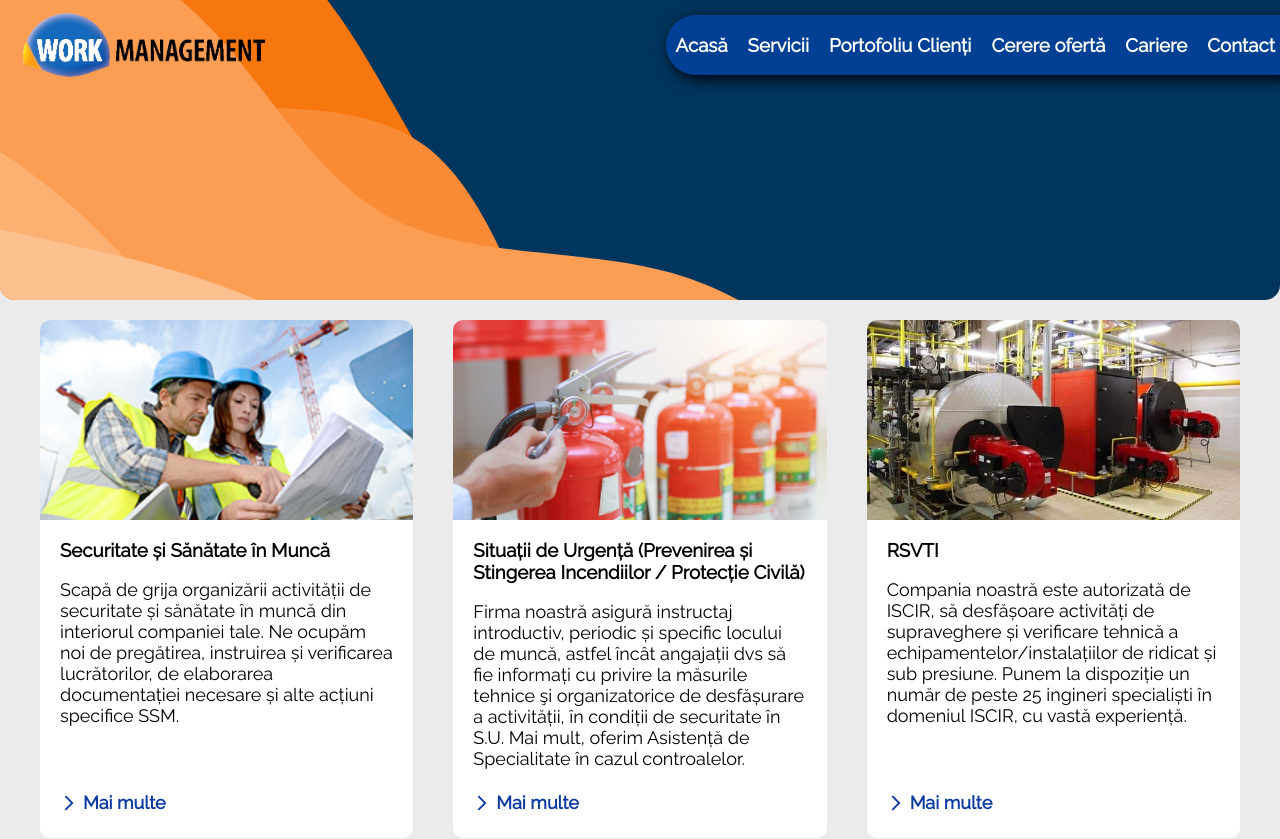
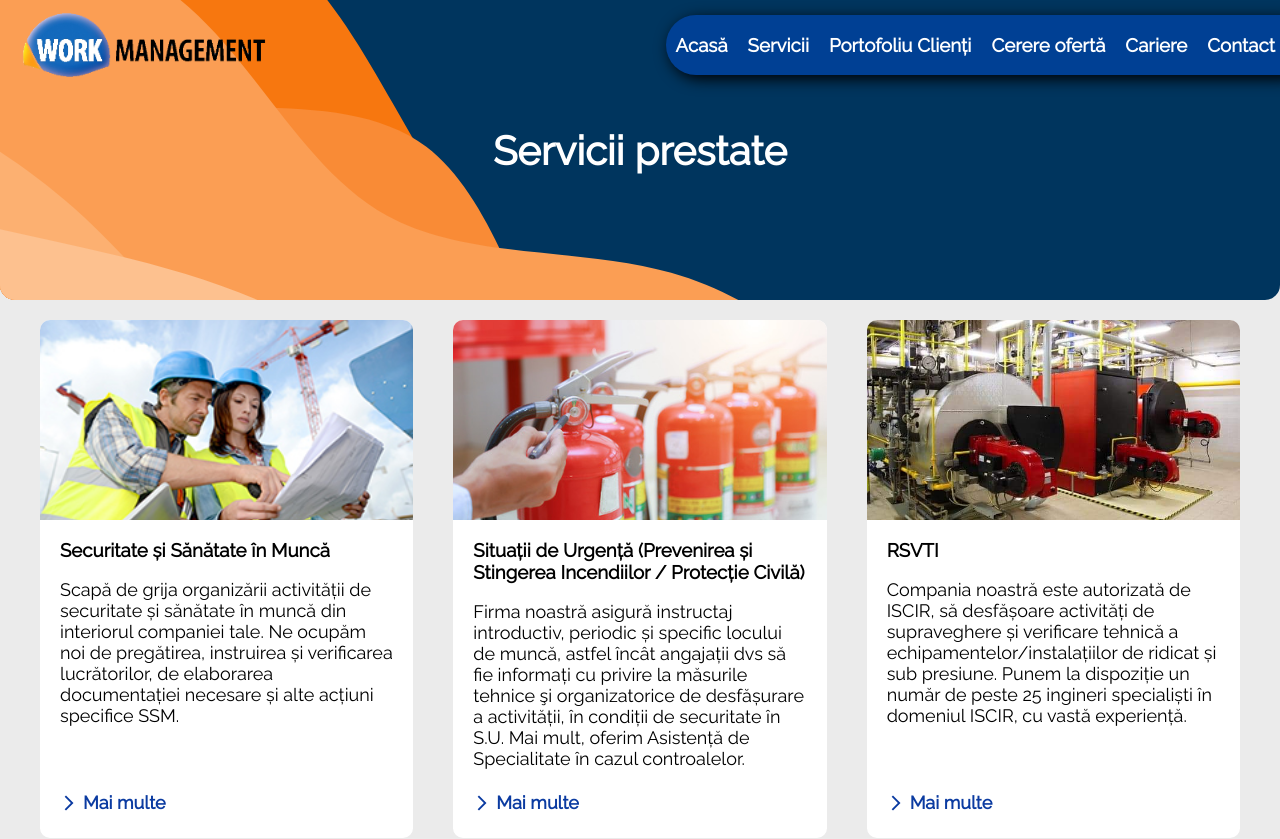
Before and after one commit to bmarcu13/work-management-website, a React (Create React App) app: page /servicii in a window 1280 px wide. Shown: the top 839 px of the page. Built offline with nearby package versions, Linux system fonts and the light colour scheme.

Commit message:
Redesign done

```diff
--- a/src/Screens/ServicesPage/ServicesPage.css
+++ b/src/Screens/ServicesPage/ServicesPage.css
@@ -1,3 +1,5 @@
+/* @import url("https://fonts.googleapis.com/css2?family=Raleway:wght@900&display=swap"); */
+
 .services {
     width: 100%;
     padding-bottom: 40px;
@@ -16,6 +18,9 @@
     border-bottom-right-radius: 15px;
     top: 0;
     overflow: hidden;
+    display: flex;
+    align-items: center;
+    justify-content: center;
 }
 
 .services .header img {
@@ -23,6 +28,15 @@
     left: -150px;
     bottom: -230px;
     transform: rotate(30deg);
+}
+
+.services .header h1 {
+    position: relative;
+    color: white;
+    vertical-align: middle;
+    font-weight: bolder;
+    font-size: 40px;
+    font-family: "Raleway", sans-serif;
 }
 
 .scrollDownAnim {
--- a/src/Screens/ServicesPage/ServicesPage.js
+++ b/src/Screens/ServicesPage/ServicesPage.js
@@ -143,6 +143,7 @@ export default function ServicesPage() {
             <div className="services">
                 <div className={headerClasses}>
                     <img src={headerWaves}></img>
+                    <h1>Servicii prestate</h1>
                 </div>
                 <div className="grid-container">
                     {servicesList.map((item, index) => {
--- a/src/index.css
+++ b/src/index.css
@@ -1,4 +1,4 @@
-@import url("https://fonts.googleapis.com/css2?family=Raleway&display=swap");
+@import url("https://fonts.googleapis.com/css2?family=Raleway");
 html {
     overflow-x: hidden;
     max-width: 100%;
```
